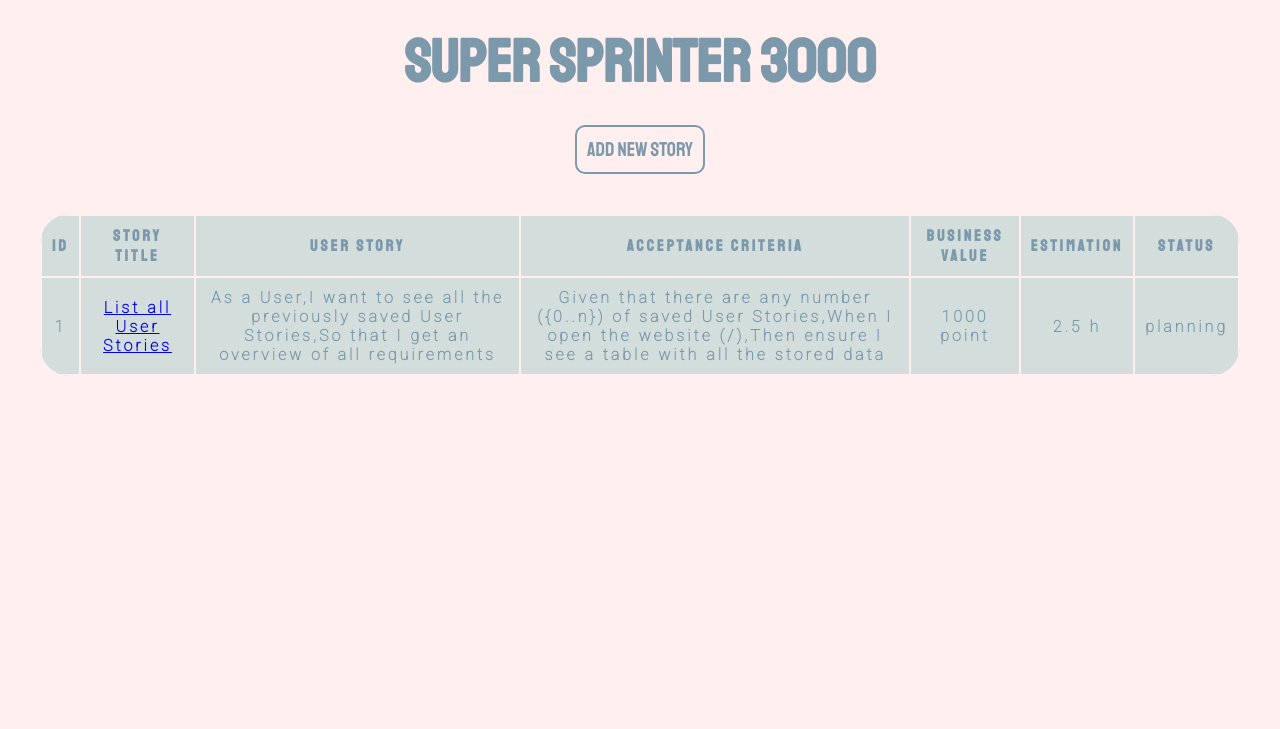
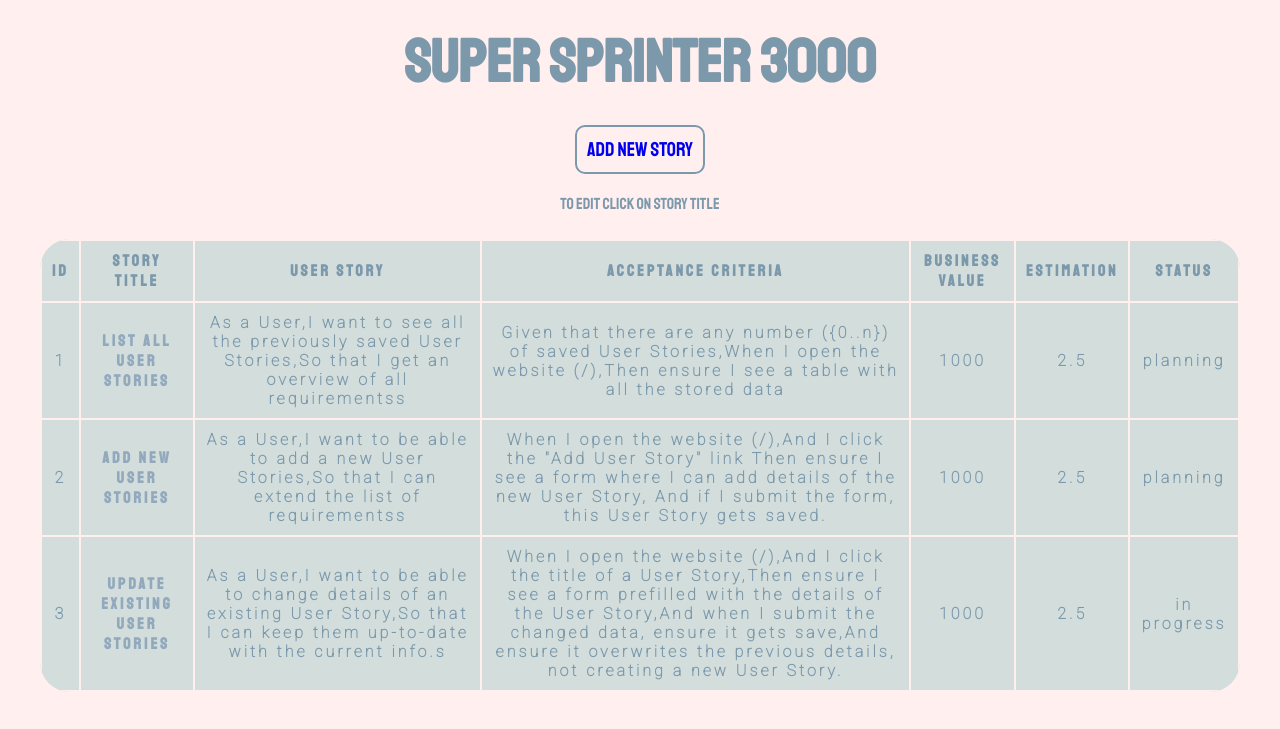
Before and after one commit to tkaale/sprinter, a Flask app: page / in a window 1280 px wide. Shown: the top 729 px of the page. Run offline with Flask 2, Linux system fonts and the light colour scheme.

Commit message:
added data_menager

```diff
--- a/data.csv
+++ b/data.csv
@@ -0,0 +1,4 @@
+id,title,user_story,acceptance_criteria,business_value,estimation,status
+1,List all User Stories,"As a User,I want to see all the previously saved User Stories,So that I get an overview of all requirements","Given that there are any number ({0..n}) of saved User Stories,When I open the website (/),Then ensure I see a table with all the stored data",1000,2.5,planning
+2,Add new User Stories,"As a User,I want to be able to add a new User Stories,So that I can extend the list of requirements","When I open the website (/),And I click the ""Add User Story"" link Then ensure I see a form where I can add details of the new User Story, And if I submit the form, this User Story gets saved.",1000,2.5,planning
+3,Update existing User Stories,"As a User,I want to be able to change details of an existing User Story,So that I can keep them up-to-date with the current info.","When I open the website (/),And I click the title of a User Story,Then ensure I see a form prefilled with the details of the User Story,And when I submit the changed data, ensure it gets save,And ensure it overwrites the previous details, not creating a new User Story.",1000,2.5,in progress
--- /dev/null
+++ b/data_handler.py
@@ -0,0 +1,42 @@
+import csv
+import os
+
+DATA_HEADER = ['id', 'title', 'user_story', 'acceptance_criteria', 'business_value', 'estimation', 'status']
+
+def get_all_user_story(filename):
+    dict_list = []
+    with open(filename) as csvfile:
+        reader = csv.DictReader(csvfile)
+        for row in reader:
+            dict_list.append(row)
+    return dict_list
+
+
+def write_user_story(user_list, filename):
+    count = len(get_all_user_story(filename))
+    user_list.insert(0, count + 1)
+    with open(filename, "a", newline='') as csvfile:
+        fieldnames = ['id', 'title', 'user_story', 'acceptance_criteria', 'business_value', 'estimation', 'status']
+        writer = csv.DictWriter(csvfile, fieldnames=fieldnames)
+        to_write = dict(zip(DATA_HEADER, user_list))
+        writer.writerow(to_write)
+    print(writer)
+
+def change_user_story(filename, user_list):
+    dict_list = get_all_user_story(filename)
+    for line in dict_list:
+        if line['id'] == user_list[0]:
+            line['title'] = user_list[1]
+            line['user_story'] = user_list[2]
+            line['acceptance_criteria'] = user_list[3]
+            line['business_value'] = user_list[4]
+            line['estimation'] = user_list[5]
+            line['status'] = user_list[6]
+    with open(filename, 'w', newline='') as csv_file:
+        fieldnames = DATA_HEADER
+        writer = csv.DictWriter(csv_file, fieldnames=fieldnames)
+        writer.writeheader()
+        for dict in dict_list:
+            writer.writerow({'id': dict['id'], 'title': dict['title'], 'user_story': dict['user_story'],
+                         'acceptance_criteria': dict['acceptance_criteria'],
+                         'business_value': dict['business_value'], 'estimation': dict['estimation'], 'status': dict['status']})
--- a/server.py
+++ b/server.py
@@ -1,11 +1,22 @@
 
 from flask import Flask, render_template, redirect, request, url_for
+import data_handler
 
 app = Flask(__name__)
+FILE = './sprinter/data.csv'
 
 @app.route('/')
 def index():
-    return render_template('index.html')
+    user_stories = data_handler.get_all_user_story(FILE)
+    return render_template('index.html', user_stories=user_stories)
+
+@app.route('/story')
+@app.route('/story/<id>', methods = ['POST', 'GET'])
+def story(id):
+
+    return render_template('story.html')
+
+
 
 
 if __name__ == ('__main__'):
--- a/static/style.css
+++ b/static/style.css
@@ -32,12 +32,24 @@ body {
     margin: 25px;
 }
 
-.add {
+.wrapper h3 {
+    font-family: 'Staatliches', cursive;
+    text-align: center;
+    font-size: 25px;
+    color:#92A9BD;
+    margin: 25px;
+}
+
+.add, .button{
     text-align: center;
 }
 
-
-.add button {
+button {
+    font-family: 'Staatliches', cursive;
+    text-decoration: none;
+    text-transform: uppercase;
+    color:#7C99AC;
+    font-size: 20px;
     box-sizing: border-box;
     margin: 10px;
     border-radius: 10px;
@@ -55,29 +67,51 @@ body {
     transition: all 300ms cubic-bezier(.23, 1, 0.32, 1);
 }
 
-.add button:disabled {
+button:disabled {
     pointer-events: none;
   }
 
-.add button:hover {
+button:hover {
     box-shadow: rgba(0, 0, 0, 0.25) 0 8px 15px;
     transform: translateY(-2px);
   }
 
-.add button:active {
+button:active {
     box-shadow: none;
     transform: translateY(0);
   }
-.add button a {
-    font-family: 'Staatliches', cursive;
-    text-decoration: none;
-    text-transform: uppercase;
-    color:#7C99AC;
-    font-size: 20px;
+
+.button button{
+    margin:20px;
+
 }
 
+p {
+    margin-top:20px;
+    color:#7C99AC;
+}
+
+a {
+    text-decoration: none;
+
+}
+
+#linetitle a:hover {
+    text-decoration: underline;
+}
+
+
+#linetitle a{
+    font-family: 'Staatliches', cursive;
+    color:#92A9BD;
+}
+
+a:visited {
+    color: #7C99AC;
+    text-decoration: none;
+  }
 table {
-    margin: 40px auto;
+    margin: 25px auto;
     border-collapse: collapse;
     border-radius: 30px;
     overflow: hidden;
--- a/templates/index.html
+++ b/templates/index.html
@@ -17,7 +17,8 @@
     <div class="wrapper">
         <h1>Super Sprinter 3000</h1>
         <div class="add">
-            <button><a href="/add">Add new story</a></button>
+            <button><a href="/story">Add new story</a></button>
+            <p>To edit click on story title</p>
         </div>
         <table>
             <thead id="thead">
@@ -32,19 +33,19 @@
                 </tr>
             </thead>
             <tbody>
+                {% for line in user_stories %}
                 <tr>
-                    <td>1</td>
+                    <td>{{ line.id }}</td>
                     <td id="linetitle">
-                        <a href="/">List all User Stories</a>
+                        <a href="/story">{{ line.title }}</a>
                     </td>
-                    <td>As a User,I want to see all the previously saved User Stories,So that I get an overview of all
-                        requirements</td>
-                    <td>Given that there are any number ({0..n}) of saved User Stories,When I open the website (/),Then
-                        ensure I see a table with all the stored data</td>
-                    <td>1000 point</td>
-                    <td>2.5 h</td>
-                    <td>planning</td>
+                    <td>{{ line.user_story }}s</td>
+                    <td>{{ line.acceptance_criteria }}</td>
+                    <td>{{ line.business_value }}</td>
+                    <td>{{ line.estimation }}</td>
+                    <td>{{ line.status }}</td>
                 </tr>
+                {% endfor %}
             </tbody>
 
 
```
Also changed, not shown: other parts of static/style.css (+59 -0 lines), templates/story.html (added, +52 -0 lines).
